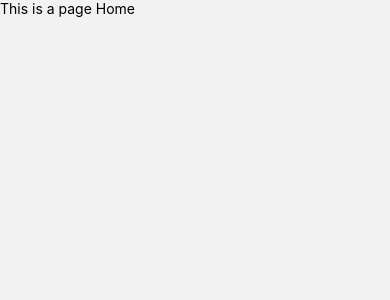
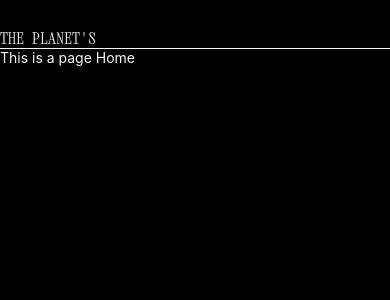
Before and after one commit to alnooristiak/PlannatApp, a React Native app: screen /Home in a window 390 px wide. Shown: the top 300 px of the page. Built offline with nearby package versions, Linux system fonts and the light colour scheme.

Commit message:
adding plannetHeader & Home page && fixing error

```diff
--- a/App.js
+++ b/App.js
@@ -1,9 +1,9 @@
 import { StatusBar } from 'expo-status-bar';
-import { StyleSheet, View } from 'react-native';
+import { SafeAreaView, StyleSheet, View } from 'react-native';
 import { useFonts } from 'expo-font';
 
 import { createNativeStackNavigator } from '@react-navigation/native-stack';
-import { NavigationContainer } from '@react-navigation/native';
+import { NavigationContainer, DarkTheme } from '@react-navigation/native';
 
 import Text from './src/components/text/text';
 import { colors } from './src/theme/colors';
@@ -33,19 +33,24 @@ export default function App() {
   }
 
   return (
-    <NavigationContainer>
-      <Stack.Navigator initialRouteName="Home">
-        <Stack.Screen  options={{headerShown: false,}} name="Home" component={Home}></Stack.Screen>
-      </Stack.Navigator>
-    </NavigationContainer>
+    <>
+      <NavigationContainer style={styles.container} theme={DarkTheme}>
+        <Stack.Navigator initialRouteName="Home">
+          <Stack.Screen options={{ headerShown: false, }} name="Home" component={Home}></Stack.Screen>
+        </Stack.Navigator>
+      </NavigationContainer>
+      <StatusBar style='light' />
+    </>
   );
 }
 
 const styles = StyleSheet.create({
-  // container: {
-  //   flex: 1,
-  //   backgroundColor: '#ff9f43',
-  //   alignItems: 'center',
-  //   justifyContent: 'center',
-  // },
+  container: {
+    marginTop: 30,
+    flex: 1,
+    // backgroundColor: '#ff9f43',
+    // alignItems: 'center',
+    // justifyContent: 'center',
+    color: colors.white,
+  },
 });
--- /dev/null
+++ b/src/components/PlannetHeader.js
@@ -0,0 +1,26 @@
+import { SafeAreaView, StyleSheet, View } from 'react-native'
+import React from 'react'
+import Text from './text/text'
+import { spacing } from '../theme/spacing'
+import { colors } from '../theme/colors'
+
+const PlannetHeader = () => {
+  return (
+    <SafeAreaView style={styles.container}>
+      <View>
+        <Text presets='h1'>THE PLANET'S</Text>
+      </View>
+    </SafeAreaView>
+  )
+}
+
+export default PlannetHeader
+
+const styles = StyleSheet.create({
+  container: {
+    // marginTop: spacing[3],
+    padding: spacing[5],
+    borderBottomWidth: 0.2,
+    borderColor: colors.white,
+  },
+})
--- a/src/components/text/text.js
+++ b/src/components/text/text.js
@@ -3,6 +3,6 @@ import React from 'react'
 import { presets } from './text.preset';
 
 export default function Text({ children, preset = "default",  style }) {
-    const textStyles = StyleSheet.compose(presets[preset], style);
+  const textStyles = StyleSheet.compose(presets[preset], style);
   return <RNText style={textStyles}>{children}</RNText> ;
 }
--- a/src/screens/Home.js
+++ b/src/screens/Home.js
@@ -1,14 +1,22 @@
-import { StyleSheet, Text, View } from 'react-native'
+import { SafeAreaView, StyleSheet, Text, View } from 'react-native'
 import React from 'react'
+import { colors } from '../theme/colors'
+import PlannetHeader from '../components/PlannetHeader'
+import { spacing } from '../theme/spacing'
 
 const Home = () => {
   return (
-    <View>
-      <Text>This is a page Home</Text>
-    </View>
+    <SafeAreaView style={styles.container}>
+        <PlannetHeader />
+        <Text style={{ color: colors.white, }}>This is a page Home</Text>
+    </SafeAreaView>
   )
 }
 
 export default Home
 
-const styles = StyleSheet.create({})
+const styles = StyleSheet.create({
+  container: {
+    marginTop: spacing[7],
+  }
+})
--- a/src/theme/colors.js
+++ b/src/theme/colors.js
@@ -1,5 +1,5 @@
 export const colors = {
-    black: '#2f3640',
+    black: '#2C3A47',
     white: '#f5f6fa',
     greay: '#dcdde1',
     green: '#44bd32',
```
